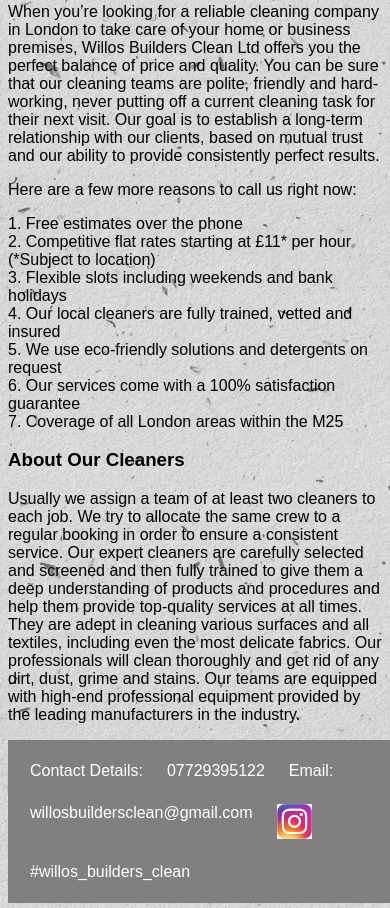
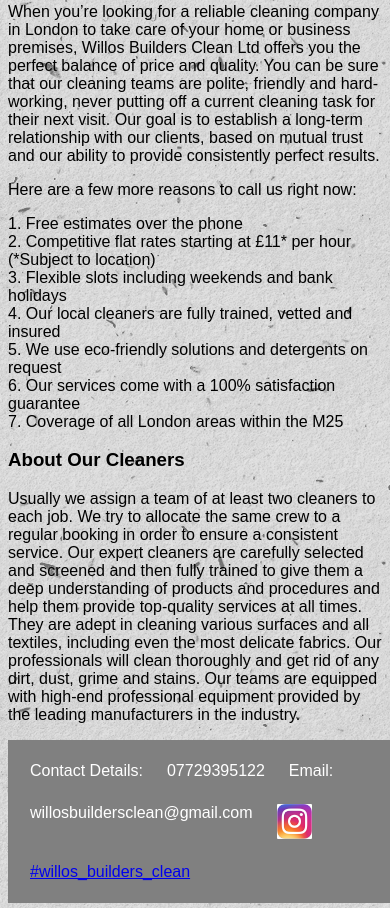
Before and after one commit to FirstMste/billys, a plain HTML site: page index.html in a window 390 px wide. Shown: the part 1326-2234 px from the top of the page. Drawn offline with Linux system fonts and the light colour scheme.

Commit message:
Add files via upload

```diff
--- a/index.html
+++ b/index.html
@@ -99,7 +99,7 @@
           <li>Email:</li>
           <li>willosbuildersclean@gmail.com</li>
           <img src="images/new_instagram_logo.jpg" alt="">
-          <li>#willos_builders_clean</li>
+          <li> <a href="https://www.instagram.com/willos_builders_clean/"> #willos_builders_clean</a></li>
           </nav>
       </div>
 
--- a/style.css
+++ b/style.css
@@ -169,12 +169,15 @@
     border-left: 0%;
     float: left;
     color: white;
+    text-decoration: none;
   }
   .footBar li {
     list-style-type: none;
     border-left: 12px;
     float: left;
     padding: 12px;
+    cursor: pointer;
+    text-decoration: none;
   }
   .footBar img {
     width: 35px;
```
